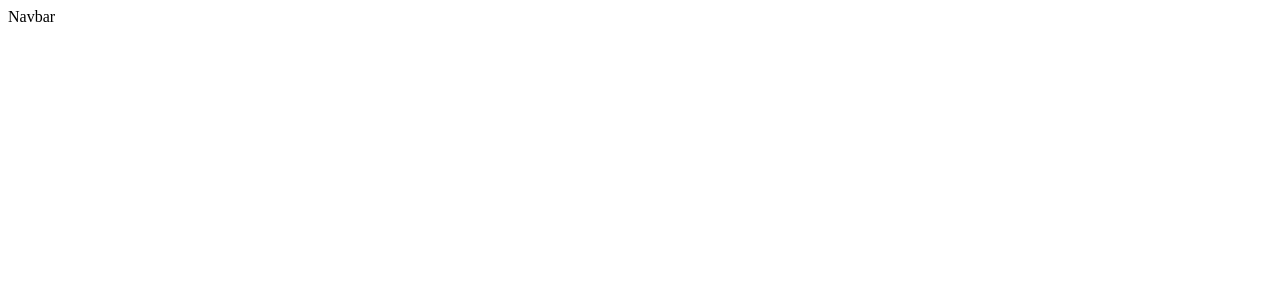
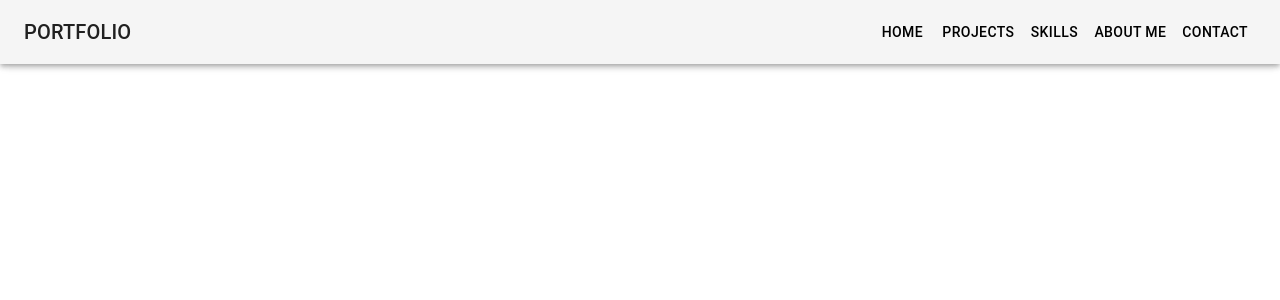
Before and after one commit to EdjeryGumbao/my-portfolio-project-ed, a React (Vite) app: page / in a window 1280 px wide. Shown: the top 300 px of the page. Built offline with nearby package versions, Linux system fonts and the light colour scheme.

Commit message:
Add Navbar

```diff
--- a/src/App.tsx
+++ b/src/App.tsx
@@ -1,10 +1,13 @@
+import { Box, CssBaseline, Toolbar } from "@mui/material";
 import Navbar from "./components/Navbar";
 
 function App() {
   return (
-    <>
+    <Box sx={{ backgroundColor: "white" }}>
+      <CssBaseline />
       <Navbar />
-    </>
+      <Toolbar />
+    </Box>
   );
 }
 
--- a/src/components/Navbar.tsx
+++ b/src/components/Navbar.tsx
@@ -1,7 +1,94 @@
-import React from "react";
+import MenuIcon from "@mui/icons-material/Menu";
+import {
+  AppBar,
+  Box,
+  Button,
+  Drawer,
+  IconButton,
+  List,
+  ListItem,
+  ListItemButton,
+  ListItemText,
+  Toolbar,
+  Typography,
+} from "@mui/material";
+
+import { useState } from "react";
+
+const drawerWidth = 240;
+const navItems = ["Home", "Projects", "Skills", "About Me", "Contact"];
 
 const Navbar = () => {
-  return <div>Navbar</div>;
+  const [drawerOpen, setDrawerOpen] = useState(false);
+  const handleDrawerToggle = () => {
+    setDrawerOpen((prevState) => !prevState);
+  };
+
+  const drawer = (
+    <Box onClick={handleDrawerToggle} sx={{ textAlign: "center" }}>
+      <List>
+        {navItems.map((item) => (
+          <ListItem key={item} disablePadding>
+            <ListItemButton sx={{ textAlign: "left" }}>
+              <ListItemText primary={item} />
+              {/* TODO: Add anchor links */}
+            </ListItemButton>
+          </ListItem>
+        ))}
+      </List>
+    </Box>
+  );
+
+  return (
+    <Box sx={{ display: "flex" }} color="">
+      <AppBar component="nav" color="default">
+        <Toolbar>
+          <IconButton
+            color="inherit"
+            aria-label="open drawer"
+            edge="start"
+            onClick={handleDrawerToggle}
+            sx={{ mr: 2, display: { sm: "none" } }}
+          >
+            <MenuIcon />
+          </IconButton>
+          <Typography
+            variant="h6"
+            component="div"
+            sx={{ flexGrow: 1, display: { xs: "none", sm: "block" } }}
+          >
+            PORTFOLIO
+          </Typography>
+          <Box sx={{ display: { xs: "none", sm: "block" } }}>
+            {navItems.map((item) => (
+              <Button key={item} sx={{ color: "black" }}>
+                {item}
+              </Button>
+            ))}
+          </Box>
+        </Toolbar>
+      </AppBar>
+      <Box component="nav">
+        <Drawer
+          variant="temporary"
+          open={drawerOpen}
+          onClose={handleDrawerToggle}
+          ModalProps={{
+            keepMounted: true,
+          }}
+          sx={{
+            display: { xs: "block", sm: "none" },
+            "& .MuiDrawer-paper": {
+              boxSizing: "border-box",
+              width: drawerWidth,
+            },
+          }}
+        >
+          {drawer}
+        </Drawer>
+      </Box>
+    </Box>
+  );
 };
 
 export default Navbar;
```
